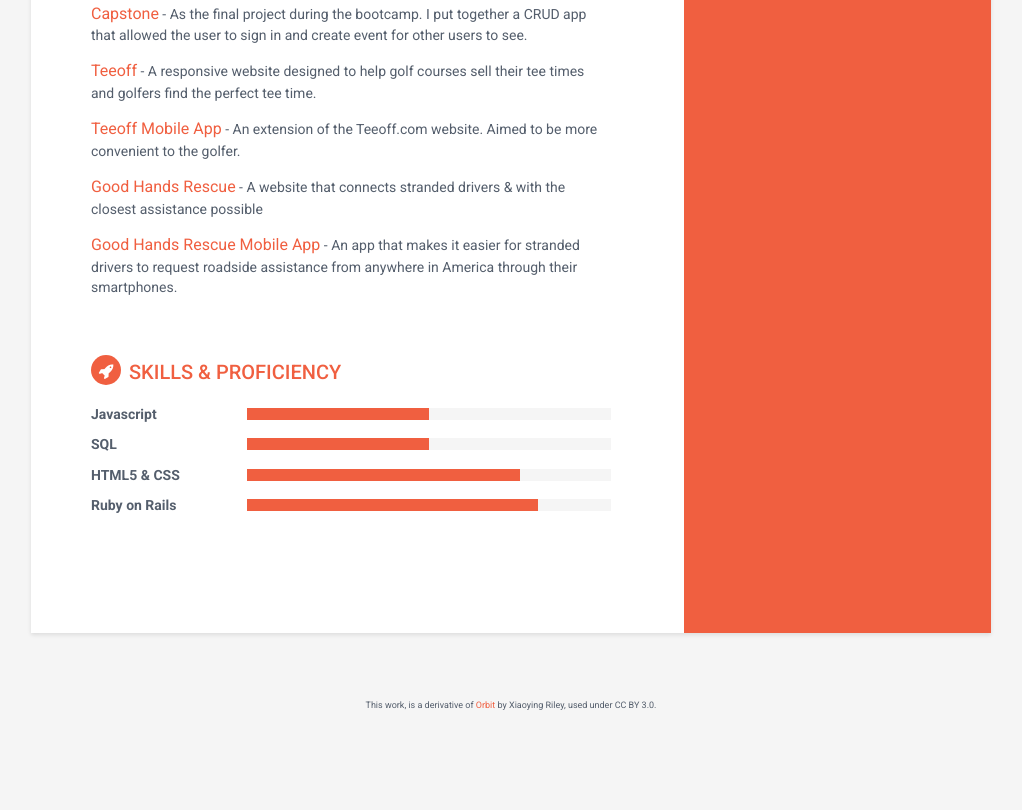
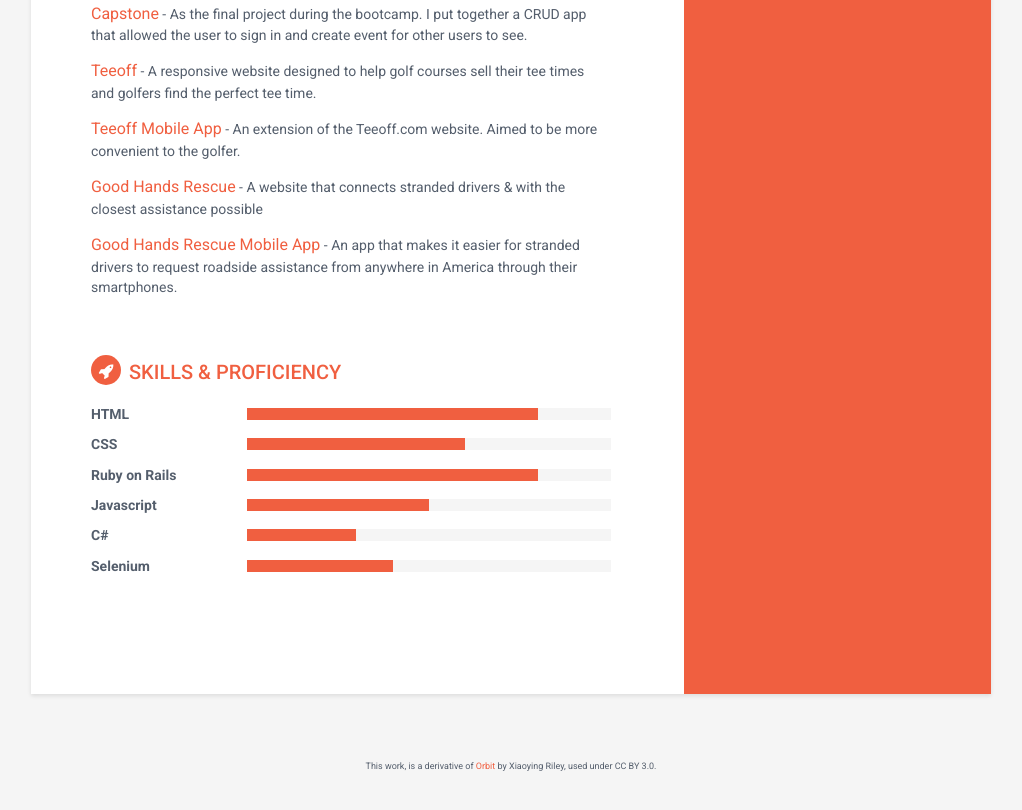
Before and after one commit to jonathanlmartinez/jonathanlmartinez.github.io, a website: page resume.html in a window 1280 px wide. Shown: the part 1327-2137 px from the top of the page, without its empty margins (129-1151 px from the left). Before the commit the page ends 2100 px from the top, so only its background shows below. Drawn offline with Linux system fonts and the light colour scheme; files that its build step writes are made by us from their sources.

Commit message:
Minor changes

```diff
--- a/resume.html
+++ b/resume.html
@@ -207,25 +207,17 @@
                 <div class="skillset">
 
                     <div class="item">
-                        <h3 class="level-title">Javascript</h3>
+                        <h3 class="level-title">HTML</h3>
                         <div class="level-bar">
-                            <div class="level-bar-inner" data-level="50%">
+                            <div class="level-bar-inner" data-level="80%">
                             </div>
                         </div><!--//level-bar-->
                     </div><!--//item-->
 
                     <div class="item">
-                        <h3 class="level-title">SQL</h3>
+                        <h3 class="level-title">CSS</h3>
                         <div class="level-bar">
-                            <div class="level-bar-inner" data-level="50%">
-                            </div>
-                        </div><!--//level-bar-->
-                    </div><!--//item-->
-
-                    <div class="item">
-                        <h3 class="level-title">HTML5 &amp; CSS</h3>
-                        <div class="level-bar">
-                            <div class="level-bar-inner" data-level="75%">
+                            <div class="level-bar-inner" data-level="60%">
                             </div>
                         </div><!--//level-bar-->
                     </div><!--//item-->
@@ -234,6 +226,30 @@
                         <h3 class="level-title">Ruby on Rails</h3>
                         <div class="level-bar">
                             <div class="level-bar-inner" data-level="80%">
+                            </div>
+                        </div><!--//level-bar-->
+                    </div><!--//item-->
+
+                    <div class="item">
+                        <h3 class="level-title">Javascript</h3>
+                        <div class="level-bar">
+                            <div class="level-bar-inner" data-level="50%">
+                            </div>
+                        </div><!--//level-bar-->
+                    </div><!--//item-->
+
+                     <div class="item">
+                        <h3 class="level-title">C#</h3>
+                        <div class="level-bar">
+                            <div class="level-bar-inner" data-level="30%">
+                            </div>
+                        </div><!--//level-bar-->
+                    </div><!--//item-->
+
+                    <div class="item">
+                        <h3 class="level-title">Selenium</h3>
+                        <div class="level-bar">
+                            <div class="level-bar-inner" data-level="40%">
                             </div>
                         </div><!--//level-bar-->
                     </div><!--//item-->
```
Also changed, not shown: index.html (+15 -8 lines).
